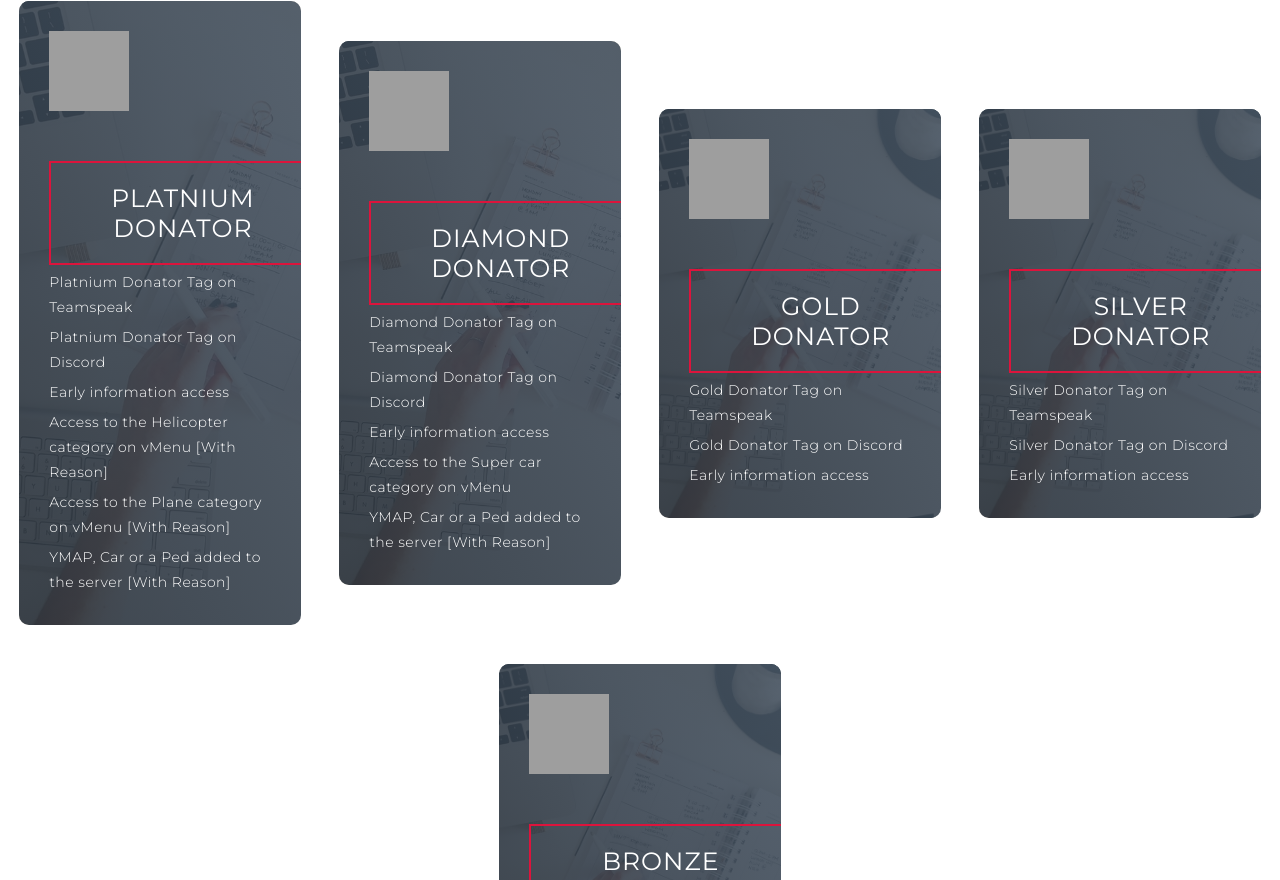
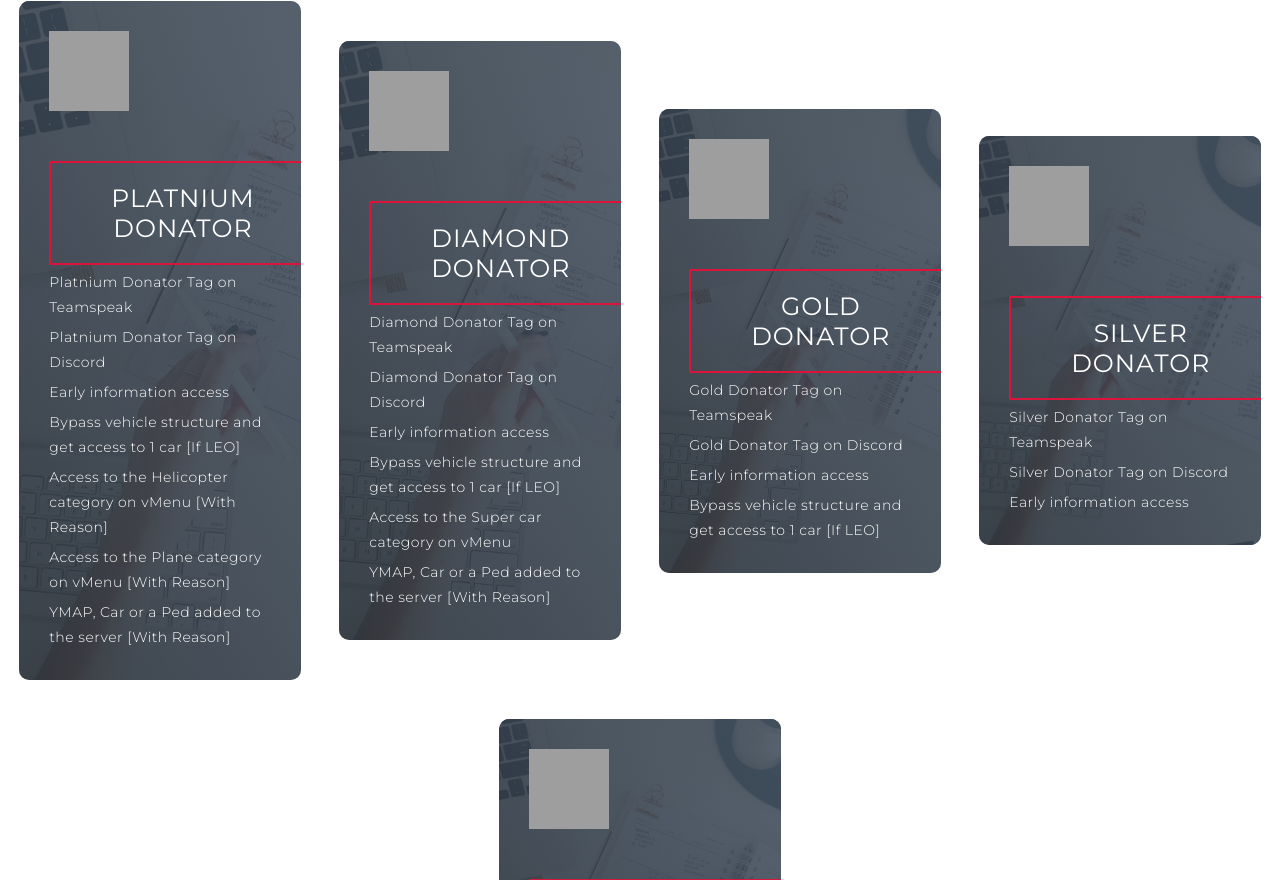
Before and after one commit to Xmendie/wraithrp, a plain HTML site: page patreon.html in a window 1280 px wide. Shown: the part 1101-1981 px from the top of the page. Drawn offline with Linux system fonts and the light colour scheme; grey boxes are pictures that could not be loaded.

Commit message:
Update patreon.html

```diff
--- a/patreon.html
+++ b/patreon.html
@@ -68,6 +68,7 @@
                     <p>Platnium Donator Tag on Teamspeak</p>
                     <p>Platnium Donator Tag on Discord</p>
                     <p>Early information access</p>
+                    <p>Bypass vehicle structure and get access to 1 car [If LEO]</p>
                     <p>Access to the Helicopter category on vMenu [With Reason]</p>
                     <p>Access to the Plane category on vMenu [With Reason]</p>
                     <p>YMAP, Car or a Ped added to the server [With Reason]</p>
@@ -79,6 +80,7 @@
                     <p>Diamond Donator Tag on Teamspeak</p>
                     <p>Diamond Donator Tag on Discord</p>
                     <p>Early information access</p>
+                    <p>Bypass vehicle structure and get access to 1 car [If LEO]</p>
                     <p>Access to the Super car category on vMenu</p>
                     <p>YMAP, Car or a Ped added to the server [With Reason]</p>
                 </div>
@@ -89,6 +91,7 @@
                     <p>Gold Donator Tag on Teamspeak</p>
                     <p>Gold Donator Tag on Discord</p>
                     <p>Early information access</p>
+                    <p>Bypass vehicle structure and get access to 1 car [If LEO]</p>
                 </div>
                 <div class="service-item">
                     <div class="icon"><img src="https://img.icons8.com/bubbles/100/000000/services.png" /></div>
```
